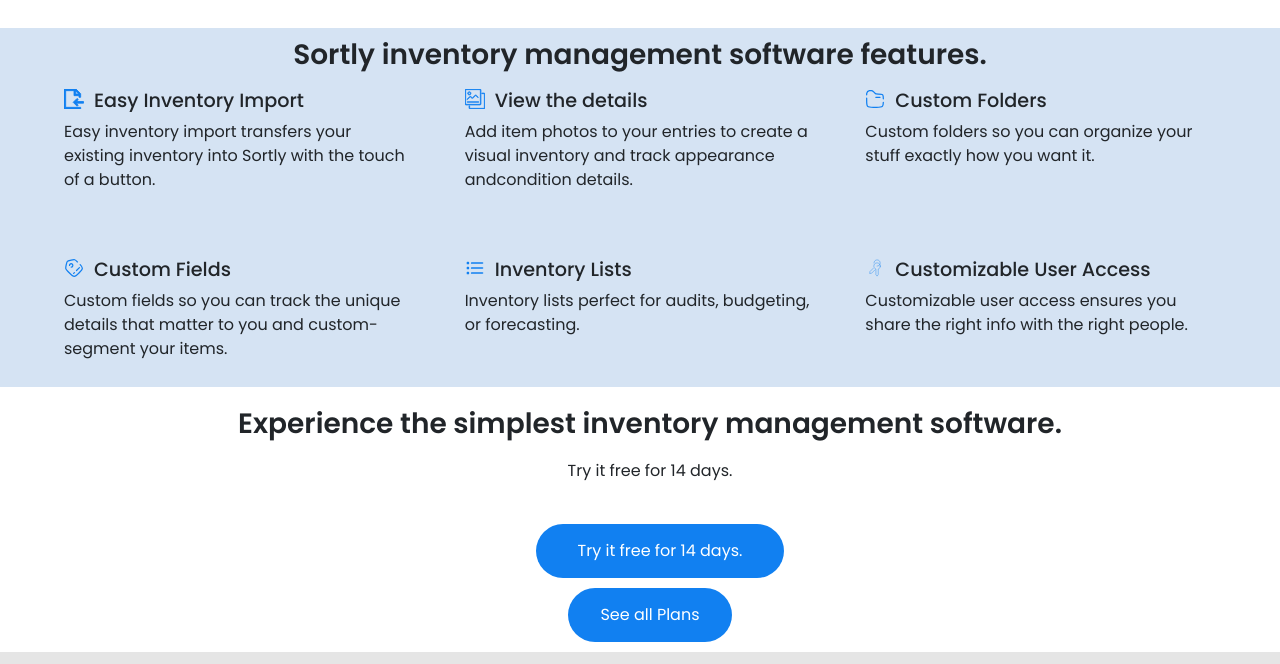
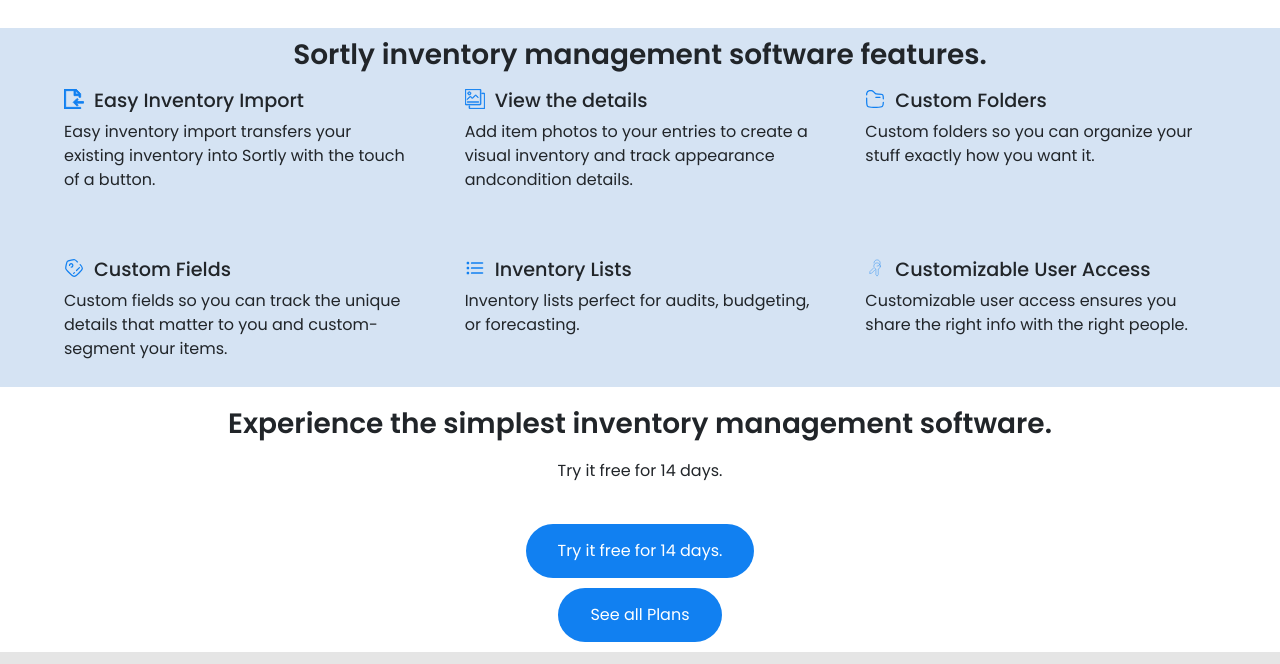
Before and after one commit to thliporace/pf-Liporace-Larguia, a website: page pages/solutions.html in a window 1280 px wide. Shown: the part 790-1454 px from the top of the page. Drawn offline with nearby package versions, Linux system fonts and the light colour scheme.

Commit message:
PF - Alineacion - Solutions

```diff
--- a/scss/styles.scss
+++ b/scss/styles.scss
@@ -581,7 +581,8 @@
     align-items: center;
     text-align: $txt-center;
     width: 100%;
-    margin: $padding-secundario;
+    margin-top: 10px;
+    margin-bottom: 10px;
 
     h2 {
         margin-top: 10px;
```
Also changed, not shown: css/styles.css, 1 other file.
